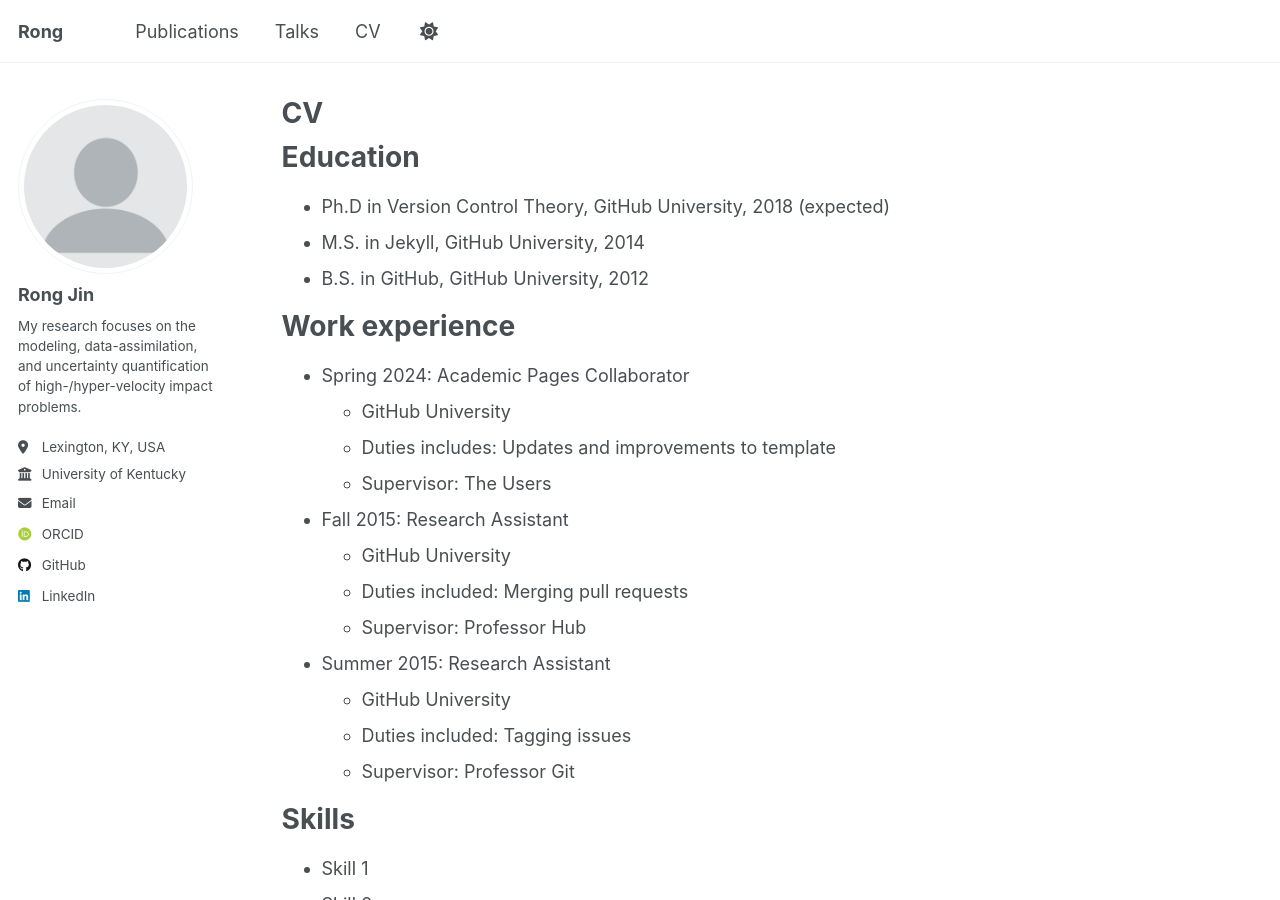
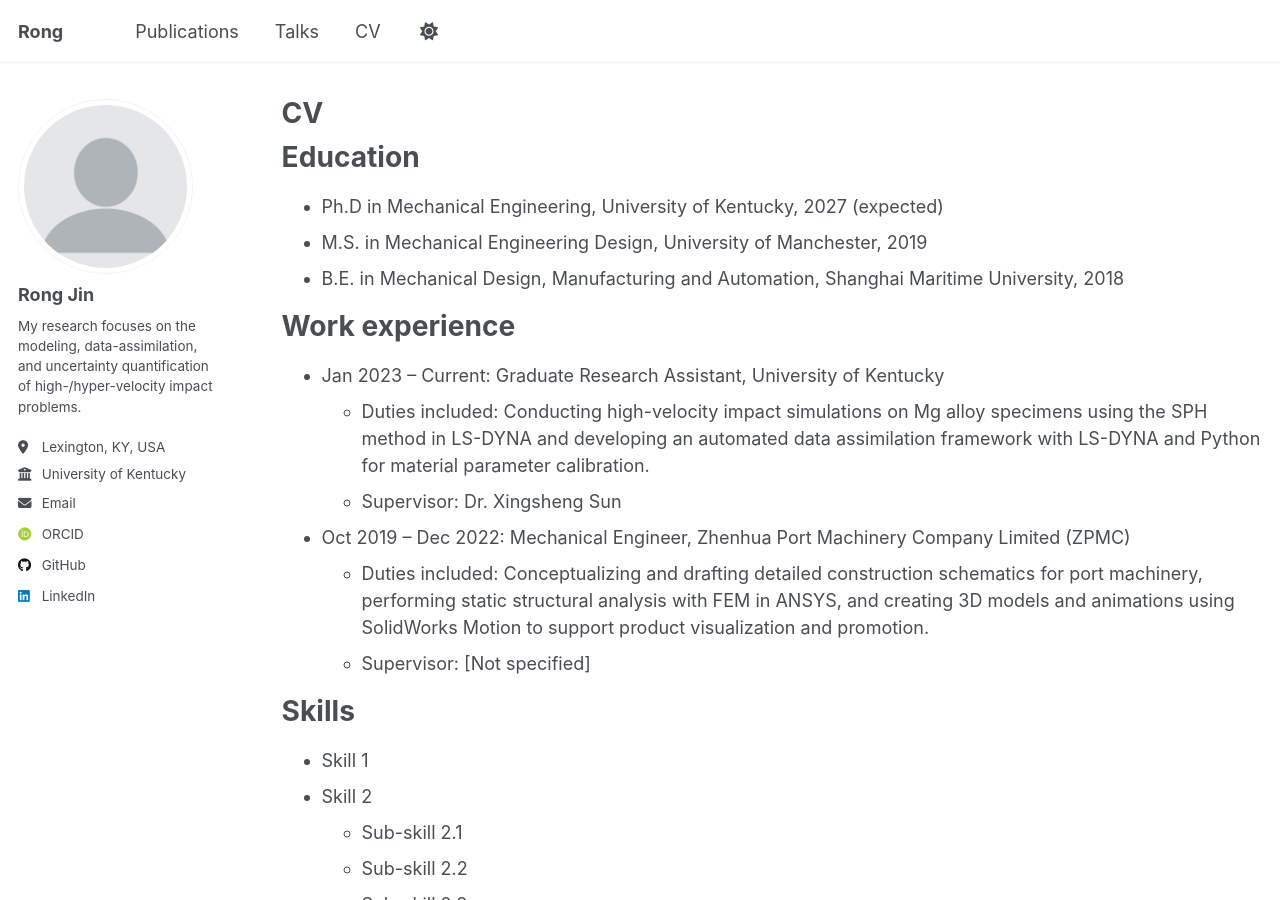
Before and after one commit to rong-jin/rong-jin.github.io, a Jekyll site: the page built from _pages/cv.md, in a window 1280 px wide and 900 px high. Built offline with Jekyll 4.4.1, drawn with Linux system fonts in a browser that asks for light colours; some web fonts are replaced.

Commit message:
Update cv.md

```diff
--- a/_pages/cv.md
+++ b/_pages/cv.md
@@ -11,26 +11,19 @@ redirect_from:
 
 Education
 ======
-* Ph.D in Version Control Theory, GitHub University, 2018 (expected)
-* M.S. in Jekyll, GitHub University, 2014
-* B.S. in GitHub, GitHub University, 2012
+* Ph.D in Mechanical Engineering, University of Kentucky, 2027 (expected)
+* M.S. in Mechanical Engineering Design, University of Manchester, 2019
+* B.E. in Mechanical Design, Manufacturing and Automation, Shanghai Maritime University, 2018
 
 Work experience
 ======
-* Spring 2024: Academic Pages Collaborator
-  * GitHub University
-  * Duties includes: Updates and improvements to template
-  * Supervisor: The Users
+* Jan 2023 – Current: Graduate Research Assistant, University of Kentucky
+  * Duties included: Conducting high-velocity impact simulations on Mg alloy specimens using the SPH method in LS-DYNA and developing an automated data assimilation framework with LS-DYNA and Python for material parameter calibration.
+  * Supervisor: Dr. Xingsheng Sun
 
-* Fall 2015: Research Assistant
-  * GitHub University
-  * Duties included: Merging pull requests
-  * Supervisor: Professor Hub
-
-* Summer 2015: Research Assistant
-  * GitHub University
-  * Duties included: Tagging issues
-  * Supervisor: Professor Git
+* Oct 2019 – Dec 2022: Mechanical Engineer, Zhenhua Port Machinery Company Limited (ZPMC)
+  * Duties included: Conceptualizing and drafting detailed construction schematics for port machinery, performing static structural analysis with FEM in ANSYS, and creating 3D models and animations using SolidWorks Motion to support product visualization and promotion.
+  * Supervisor: [Not specified]
 
 Skills
 ======
```
